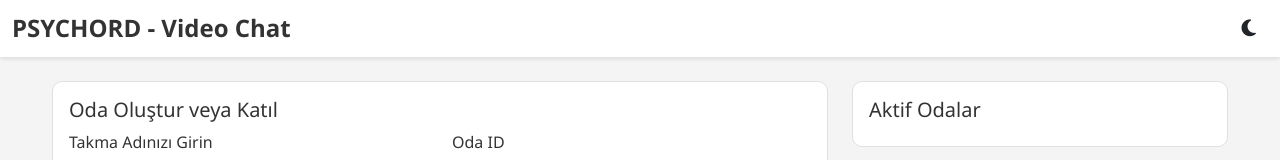
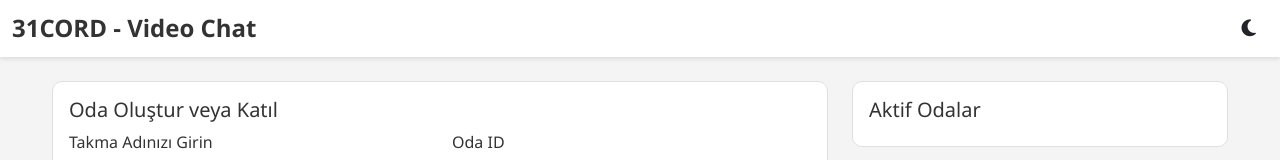
Before and after one commit to Lua00/31cordtest, a plain HTML site: page index.html in a window 1280 px wide. Shown: the top 160 px of the page. Drawn offline with nearby package versions, Linux system fonts and the light colour scheme.

Commit message:
Update index.html

```diff
--- a/index.html
+++ b/index.html
@@ -15,7 +15,7 @@
 <body>
     <nav class="navbar navbar-expand-lg">
         <div class="container-fluid">
-            <span class="navbar-brand mb-0 h1">PSYCHORD - Video Chat</span>
+            <span class="navbar-brand mb-0 h1">31CORD - Video Chat</span>
             <button class="btn btn-toggle" id="darkModeToggle">
                 <i class="fas fa-moon"></i>
                 <i class="fas fa-sun"></i>
```
